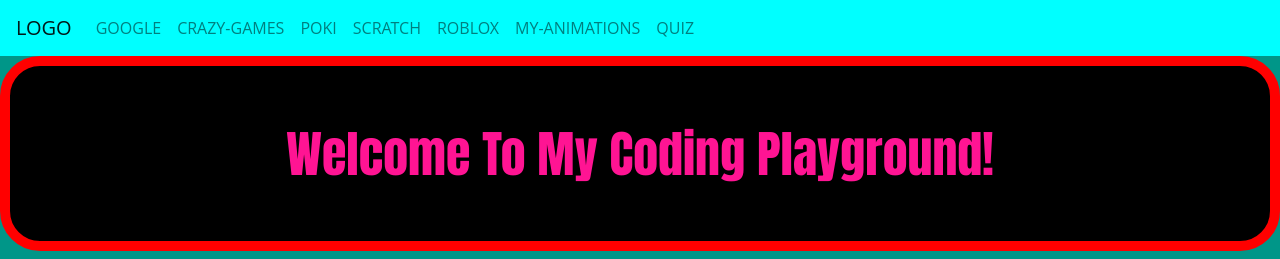
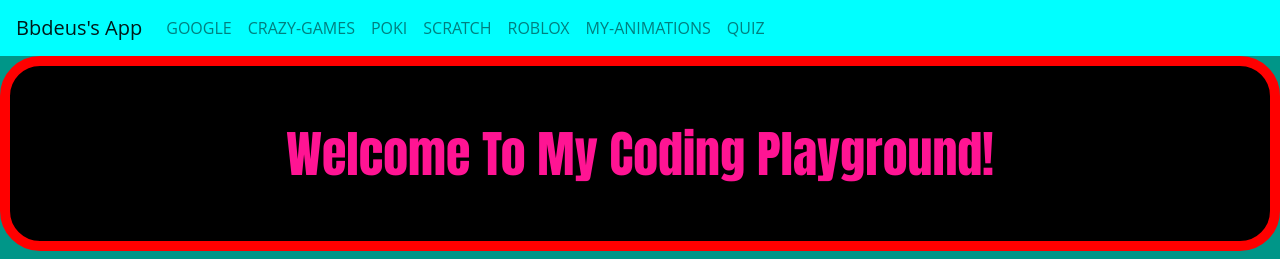
Before and after one commit to BBdeus/Bbdeusnewwebsite.github.io, a plain HTML site: page index.html in a window 1280 px wide. Shown: the top 259 px of the page. Drawn offline with nearby package versions, Linux system fonts and the light colour scheme.

Commit message:
Update index.html

```diff
--- a/index.html
+++ b/index.html
@@ -21,7 +21,7 @@
 
     <!-- responsive nav bar -->
     <nav class="navbar navbar-expand-lg navbar-light" style="background-color: aqua;">
-        <a class="navbar-brand" href="index.html"> LOGO </a>
+        <a class="navbar-brand" href="index.html"> Bbdeus's App </a>
 
         <!-- Button for drop-down menu -->
         <button class="navbar-toggler" type="button" data-toggle="collapse" data-target="#navbarNav" aria-controls="navbarNav" aria-expanded="false" aria-label="Toggle navigation">
```
